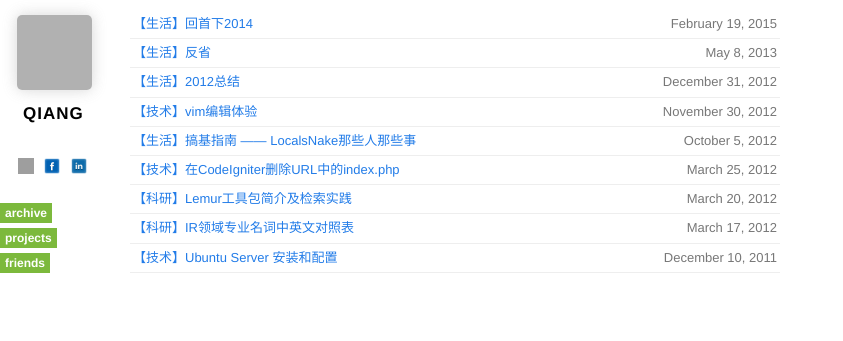
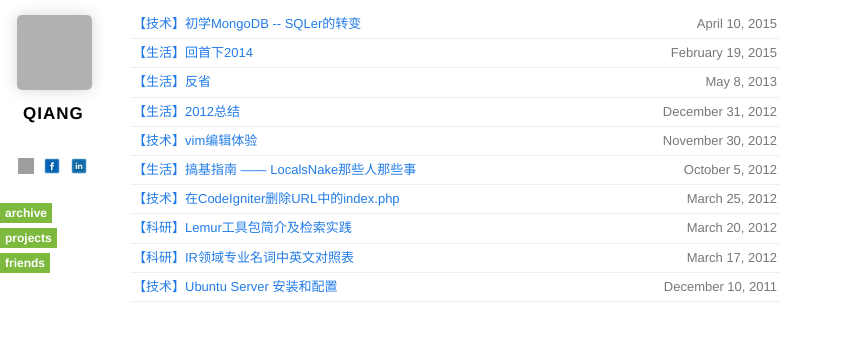
Before and after one commit to qiangrw/qiangrw.github.com, a Jekyll site: the page built from index.html, in a window 1280 px wide, cut to the strip 0-341 px from the top of the page. Shown: the whole strip, without its empty margins (0-843 px from the left). Built offline with Jekyll 4.4.1, drawn with Linux system fonts in a browser that asks for light colours; nearby versions of some CDN libraries; Markdown is read by kramdown in place of the engine named in the settings; some of the changed lines change nothing that is shown; grey boxes are pictures that could not be loaded.

Commit message:
add post sql to mongodb

```diff
--- a/_layouts/default.html
+++ b/_layouts/default.html
@@ -12,6 +12,7 @@
   <link media="only screen and (max-device-width: 480px)" href="/css/compiled/iphone.css" type="text/css" rel="stylesheet" />
   <link media="only screen and (device-width: 768px)" href="/css/compiled/iphone.css" type="text/css" rel="stylesheet" />
   <link href='http://fonts.googleapis.com/css?family=Yanone+Kaffeesatz' rel='stylesheet' type='text/css'>
+  <link rel="icon" href="/images/favicon.ico">
   <link rel="apple-touch-icon" href="/logo.jpg" />
   <script type="text/javascript" src="http://ajax.googleapis.com/ajax/libs/jquery/1.4.1/jquery.min.js"></script>
   <script type="text/javascript" src="/js/compiled/application.js"></script>
--- /dev/null
+++ b/_posts/2015-04-10-sql-to-mongodb.md
@@ -0,0 +1,53 @@
+---
+layout: post
+title: 初学MongoDB -- SQLer的转变
+category: 技术
+permalink: /2015/04/sql-to-mongodb/
+keywords: SQL, NoSQL, MongoDB
+---
+
+最近出于项目原因开始使用MongoDB
+（Mentor说最好不要用MySQL， 公司全是MongoDB，非要用MySQL会增加维护成本），
+之前一直用SQL类数据库(如MySQL)的我刚开始是，是拒绝的。
+然而当我开始慢慢熟悉之后，发现这东西真是太方便了。
+本文简要介绍下NoSQL的一些特点，以及如何从一个SQLer快速入门NoSQL.
+
+# NoSQL简介
+提到MongoDB，一定要谈一下NoSQL（Not only SQL)。
+顾名思义，NoSQL泛指那些最阶段兴起的非关系型数据库，
+常见的NoSQL数据库如MongoDB，Neo4J，Cassandra等。
+这些数据库主张Schemaless的数据，很适合在集群环境中应用。
+NoSQL数据库牺牲了传统数据库（比如SQL）的一致性，来换取一些更有用的特性。
+
+* 首先，NoSQL数据库提供了一种更加符合程序需求的数据模型，
+从而程序员不必花大量时间去处理内存数据结构和关系型数据库的映射问题，故而简化了数据交互，减少代码量。
+
+* 其次，在大数据横飞的这个年代，企业非常重视系统并行处理大数据的能力。
+虽然关系型数据库也能达成这一目标，但成本很高（毕竟SQL是为独立运行计算机而设计的）。
+例如之前在社交网站数据库设计时，为了处理大量用户数据请求,我们会将用户及相关表格取模分机，
+但这样一来很多共享数据的处理就变得非常的繁琐。
+与SQL不同，NoSQL数据库正是为集群而设计，因此更适合大数据的应用场景。
+
+在了解到NoSQL的特性后，在考虑我正在做的新闻推荐的项目。
+数据库需要维护大量的查询文档对特征信息， 而每一行所包含的特征个数完全不定, 也就是没有固定的模式而言。
+而这正是NoSQL所擅长的领域。
+
+
+# SQL to MongoDB
+
+说完了NoSQL的优点，很自然的作为一个SQLer，我们想快速掌握其使用。
+人类最厉害的技能之一就是类比，到网上一搜，很容易找到两者之前的对比关系。
+
+参见[本网页的对照表](http://docs.mongodb.org/manual/reference/sql-comparison/)，
+我们可以很容易的讲两者对应起来。
+毕竟是NoSQL(Not only SQL)，SQL的语法基本都能找到对应项。
+更加令人欣喜的是，NoSQL采用JS风格的语法, 这让我们调用语句时更加符合程序员的思维，
+也更容易和其他程序语言连接起来。
+
+相信在之后使用的过程中，NoSQL可以给我带来更多地惊喜~
+
+
+# 参考
+
+* NoSQL精粹, Pramod J. Sadalage Martin Fowler 著, 爱飞翔译
+* http://docs.mongodb.org/manual/reference/sql-comparison/
```
